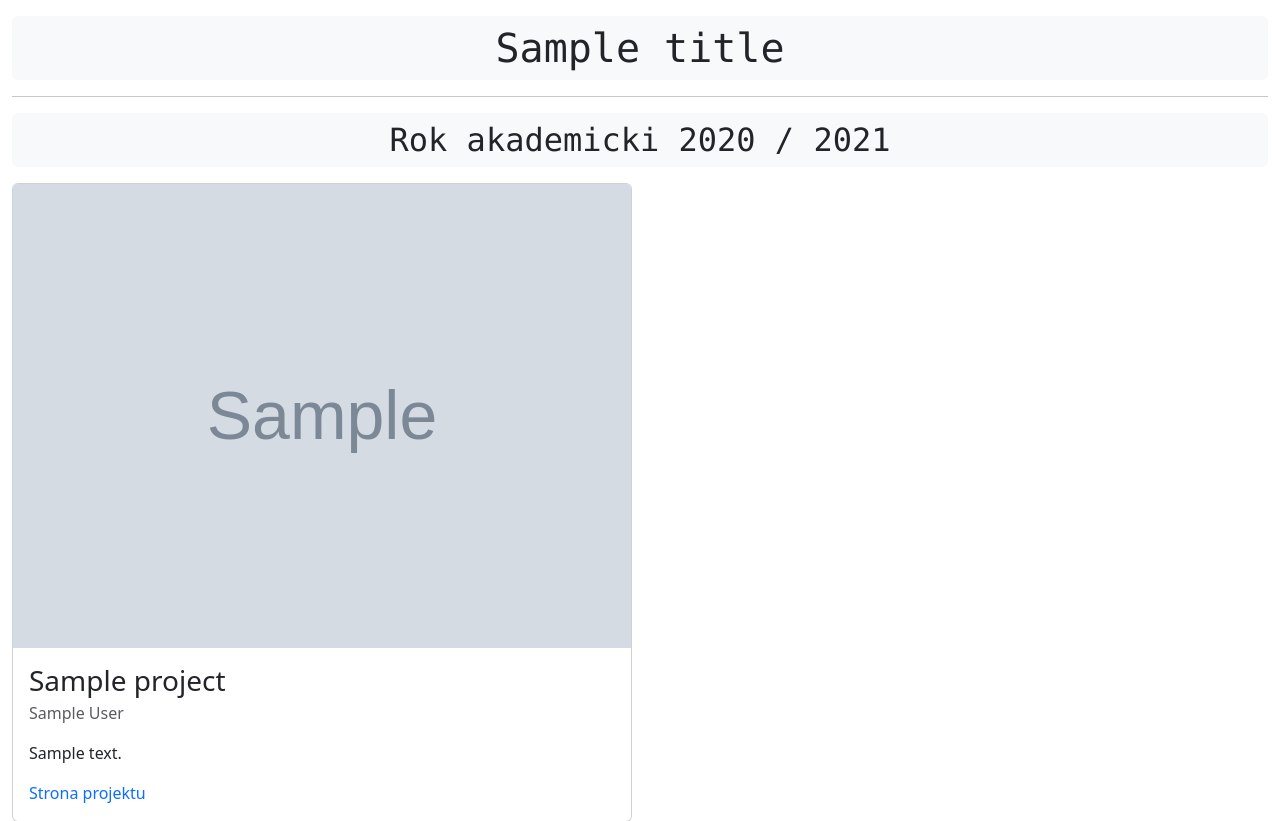
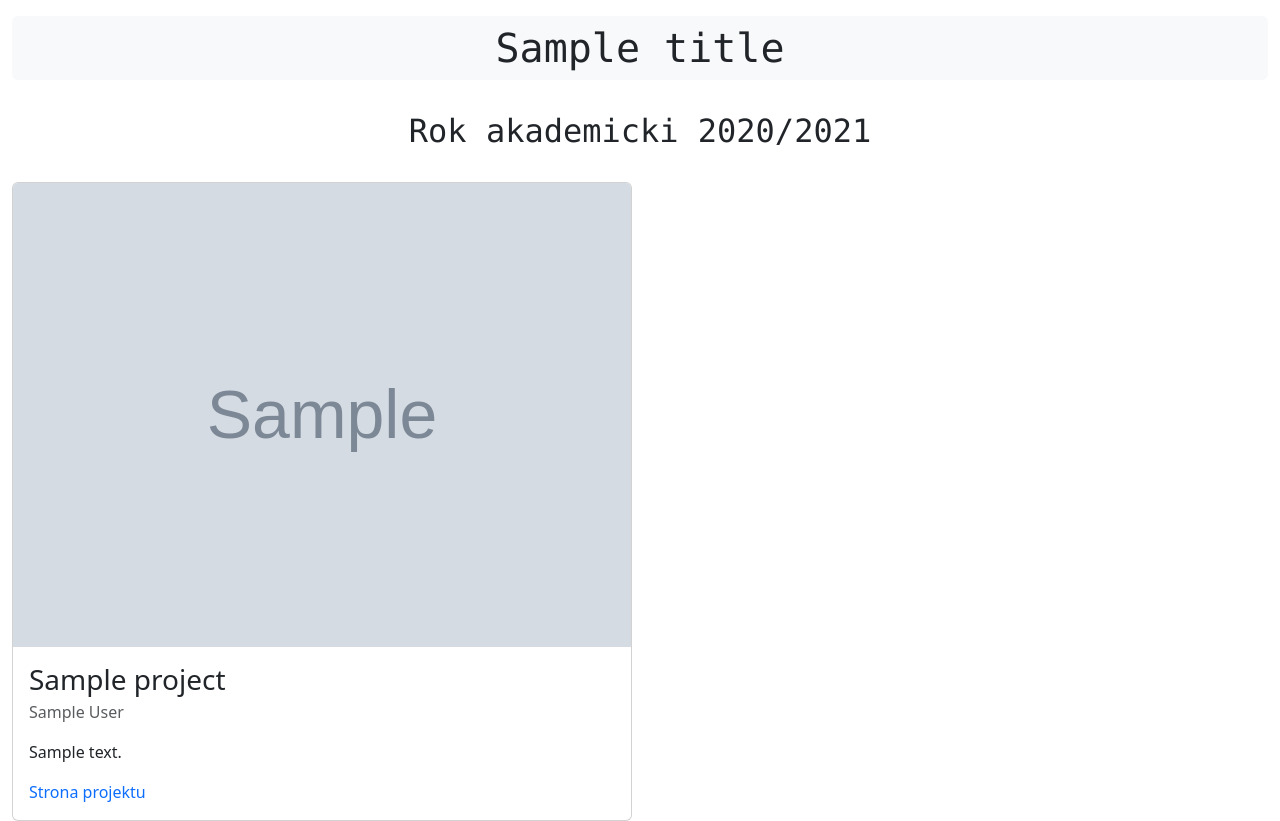
Before and after one commit to tudny/GK-projects-repository, a Python web app: template template/webpage.html in a window 1280 px wide. Shown: the top 821 px of the page. Run offline with Jinja, Linux system fonts and the light colour scheme; the template is opened without the code that fills it: most values are stand-ins (such as "Sample title", 1, 10 or a date in 2020); grey boxes marked "Sample" are stand-in pictures.

Commit message:
Update template/webpage.html
Co-authored-by: Mieszko Grodzicki <mieszko.grodzicki@gmail.com>

```diff
--- a/template/webpage.html
+++ b/template/webpage.html
@@ -34,10 +34,9 @@
       </h1>
     </div>
     {% for year, projects in projects_by_year %}
-    <hr>
-    <div class="row bg-light my-3 p-2 mx-0 rounded">
+    <div class="row mb-4 {% if loop.first %}mt-4{% else %}mt-5{% endif %} p-2 mx-0">
       <h2 class="text-center font-monospace m-0">
-        Rok akademicki {{ year }} / {{ year + 1 }}
+        Rok akademicki {{ year }}/{{ year + 1 }}
       </h2>
     </div>
     <div class="row row-cols-1 row-cols-lg-2 g-3">
```
